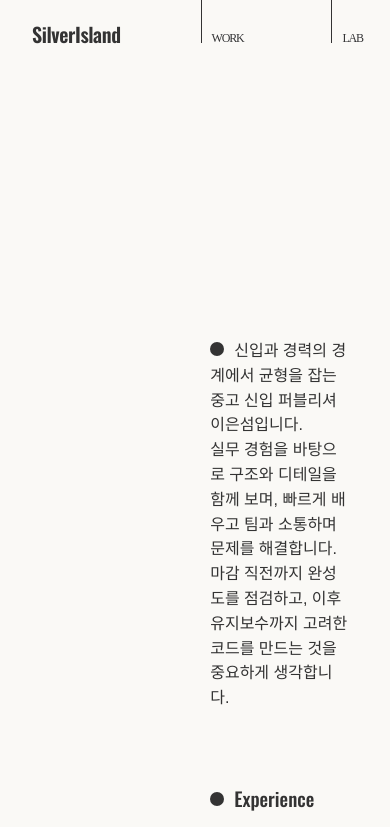
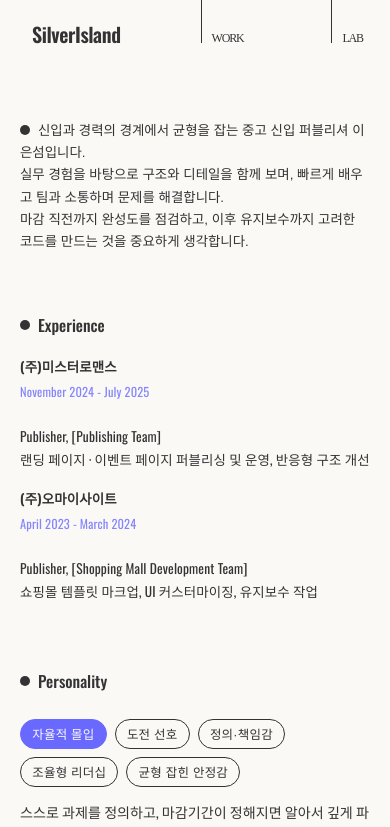
Before and after one commit to silverlsland20kid/portfolio, a React (Vite) app in the folder app/: page /about in a window 390 px wide. Shown: the top 827 px of the page. Built offline with nearby package versions, Linux system fonts and the light colour scheme; a small style sheet from the web is missing.

Commit message:
20260426 포트폴리오 3차 수정
전체페이지 미디어쿼리 css 점검 및 수정

```diff
--- a/app/src/pages/WorkPage.jsx
+++ b/app/src/pages/WorkPage.jsx
@@ -130,27 +130,27 @@ const mobileThumbData = [
 ];
 
 // 모바일 썸네일 스트립 컴포넌트
-function MobileThumbStrip() {
-  return (
-    <div className="mobile-thumb-strip">
-      {/* <div className="mobile-thumb-strip__label">PROJECT PREVIEW</div> */}
-      <div className="mobile-thumb-strip__inner">
-        {mobileThumbData.map((item) => (
-          <Link
-            to={item.link}
-            key={item.label}
-            className="mobile-thumb-strip__item"
-          >
-            <div className="mobile-thumb-strip__img-wrap">
-              <img src={item.src} alt={item.label} />
-            </div>
-            <span className="mobile-thumb-strip__caption">{item.label}</span>
-          </Link>
-        ))}
-      </div>
-    </div>
-  );
-}
+// function MobileThumbStrip() {
+//   return (
+//     <div className="mobile-thumb-strip">
+//       {/* <div className="mobile-thumb-strip__label">PROJECT PREVIEW</div> */}
+//       <div className="mobile-thumb-strip__inner">
+//         {mobileThumbData.map((item) => (
+//           <Link
+//             to={item.link}
+//             key={item.label}
+//             className="mobile-thumb-strip__item"
+//           >
+//             <div className="mobile-thumb-strip__img-wrap">
+//               <img src={item.src} alt={item.label} />
+//             </div>
+//             <span className="mobile-thumb-strip__caption">{item.label}</span>
+//           </Link>
+//         ))}
+//       </div>
+//     </div>
+//   );
+// }
 
 export default function WorkPage() {
   // 홈페이지 인트로애니메이션 추가 GSAP
@@ -490,7 +490,7 @@ export default function WorkPage() {
       </section>
 
       {/* 모바일 전용 썸네일 스트립 */}
-      <MobileThumbStrip />
+      {/* <MobileThumbStrip /> */}
     </div>
   );
 }
--- a/app/src/styles/AboutPage.css
+++ b/app/src/styles/AboutPage.css
@@ -230,30 +230,3 @@
   font-size: 0.82rem;
   line-height: 1.2;
 }
-
-@media (max-width: 1024px) {
-  .project-list--about {
-    padding: 9rem 2rem 5rem;
-  }
-
-  .project-list--about .project-list__side {
-    display: none;
-  }
-
-  .about-main {
-    width: 100%;
-    margin-left: 0;
-    padding-top: 0;
-  }
-}
-
-@media (max-width: 768px) {
-  .project-list--about {
-    padding: 8rem 1.5rem 4rem;
-  }
-
-  .about-columns {
-    grid-template-columns: 1fr;
-    gap: 3rem;
-  }
-}
--- a/app/src/styles/LabPage.css
+++ b/app/src/styles/LabPage.css
@@ -130,6 +130,7 @@
   .lab-videos {
     width: 100%;
     margin-left: 0;
+    padding-top: 1rem;
   }
 }
 
--- a/app/src/styles/WorkDetailPage.css
+++ b/app/src/styles/WorkDetailPage.css
@@ -296,3 +296,106 @@
   background: transparent;
   border-style: dashed;
 }
+
+@media (max-width: 1024px) {
+  .project-list--about {
+    padding: 9rem 2rem 5rem;
+  }
+
+  .project-list--about .project-list__side {
+    display: none;
+  }
+
+  .about-main {
+    width: 100%;
+    margin-left: 0;
+    padding-top: 0;
+    padding-left: 0;
+    gap: 3rem;
+  }
+
+  .about-columns {
+    gap: 3rem;
+  }
+
+  .about-block:nth-last-child(1) {
+    margin-top: 0;
+  }
+}
+
+@media (max-width: 768px) {
+  .project-list--about {
+    padding: 8rem 1.5rem 4rem;
+  }
+
+  .about-main {
+    gap: 1.5rem;
+  }
+
+  .about-intro p {
+    font-size: 0.9rem;
+    line-height: 1.65;
+  }
+
+  .about-columns {
+    grid-template-columns: 1fr;
+    gap: 1.5rem;
+  }
+
+  .about-block h2 {
+    font-size: 1rem;
+  }
+
+  .about-block li {
+    font-size: 0.9rem;
+    line-height: 1.7;
+  }
+
+  .about-block .about-block__txt {
+    display: block;
+    margin-left: 0;
+    margin-top: 0.2rem;
+    font-size: 0.78rem;
+  }
+
+  .about-tags {
+    margin-bottom: 1.4rem;
+  }
+
+  .about-tag {
+    font-size: 0.78rem;
+    padding: 0.32rem 0.7rem;
+  }
+
+  .about-tag-desc {
+    font-size: 0.88rem;
+    line-height: 1.6;
+  }
+
+  .about-skill-list li {
+    font-size: 0.76rem;
+    padding: 0.32rem 0.65rem;
+  }
+}
+
+@media (max-width: 500px) {
+  .project-list--about {
+    padding: 7.5rem 1.25rem 3.5rem;
+  }
+
+  .about-intro p:before,
+  .about-block h2:before {
+    width: 10px;
+    height: 10px;
+    margin-right: 8px;
+  }
+
+  .about-intro p {
+    font-size: 0.84rem;
+  }
+
+  .about-block li {
+    font-size: 0.84rem;
+    margin-bottom: 1rem;
+  }
+}
--- a/app/src/styles/WorkPage.css
+++ b/app/src/styles/WorkPage.css
@@ -298,6 +298,11 @@ RESPONSIVE
   .lab-archive__list {
     grid-template-columns: repeat(2, 1fr);
   }
+
+  .lab-archive,
+  .commercial-works {
+    margin-top: 4rem;
+  }
 }
 
 @media (max-width: 768px) {
```
